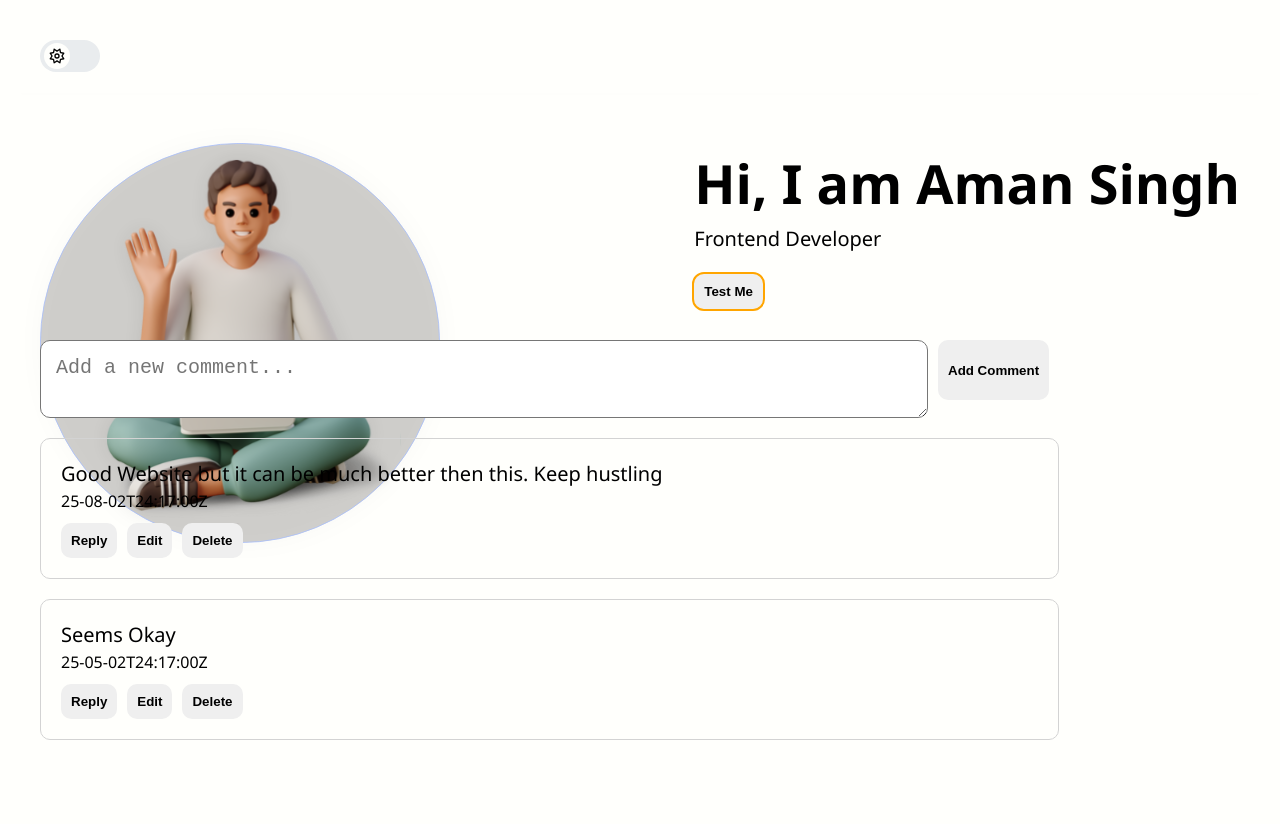
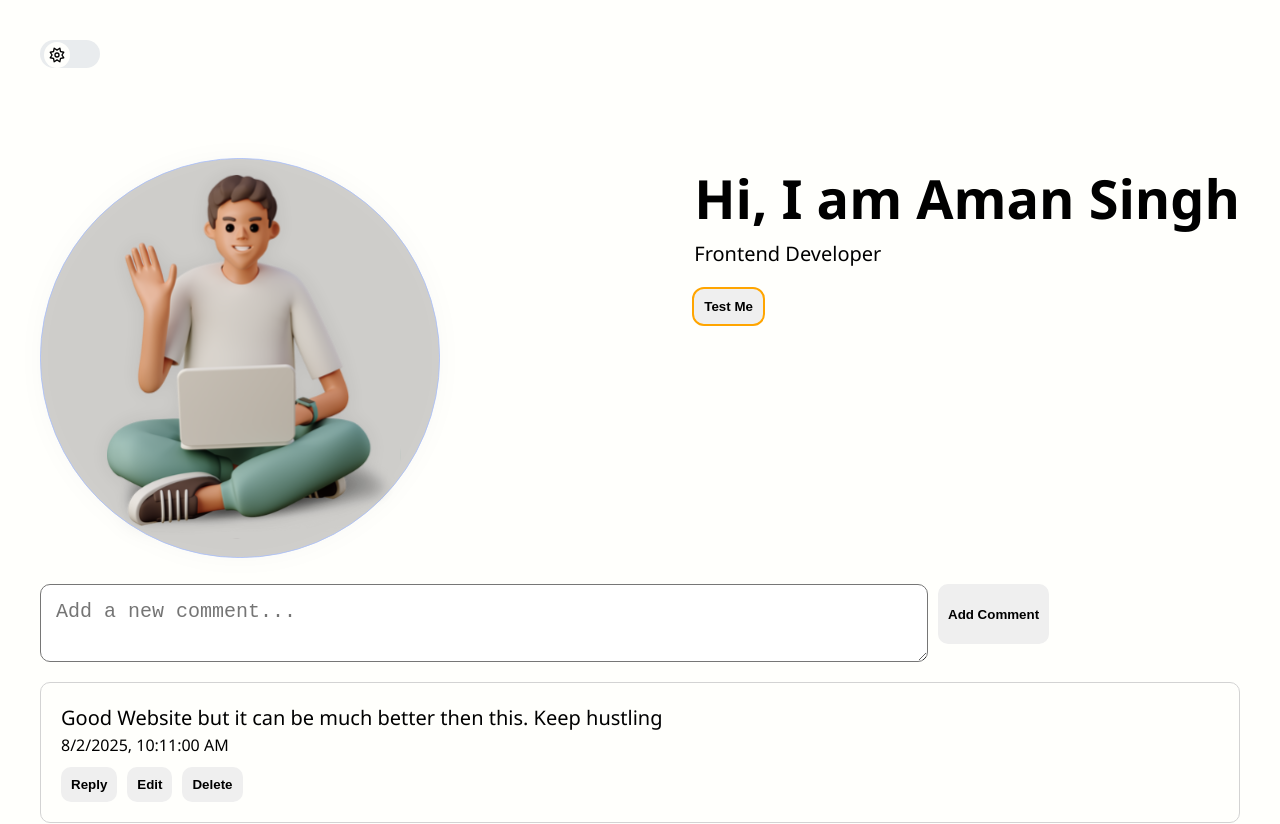
Before and after one commit to AmannSingh98/FoundationProjects, a React (Vite) app: page / in a window 1280 px wide. Shown: the top 824 px of the page. Before the commit the page ends 800 px from the top, so only its background shows below. Built offline with nearby package versions, Linux system fonts and the light colour scheme.

Commit message:
Post Comment feature update

```diff
--- a/src/components/ThemeToggle/ThemeToggle.css
+++ b/src/components/ThemeToggle/ThemeToggle.css
@@ -24,7 +24,7 @@
   height: 26px;
   width: 26px;
   left: 4px;
-  top: 3px;
+  top: 1.5px;
   border-radius: 50%;
   background-color: var(--bg);
   transition: transform 0.4s ease, background-color 0.4s ease;
--- a/src/features/nested-comment/components/NestedComment.css
+++ b/src/features/nested-comment/components/NestedComment.css
@@ -1,7 +1,6 @@
 .comment-section-container {
   display: flex;
   flex-direction: column;
-  position: fixed;
   bottom: 0;
   margin-bottom: 40px;
 }
@@ -21,7 +20,7 @@
 
 .post-comment-section {
   display: flex;
-  margin-bottom: 20px;
+  margin: 20px 0;
 }
 
 /* .reply-comment-section-container {
--- a/src/features/nested-comment/components/NestedComment.tsx
+++ b/src/features/nested-comment/components/NestedComment.tsx
@@ -2,7 +2,7 @@ import { useState } from 'react'
 import commentData from '../data/commentData.json'
 import './NestedComment.css'
 import useNestedComment from '../hooks/useCommentTree'
-import Comment from './Comment'
+import SingleComment from './SingleComment'
 
 // interface nestedCommentProps {}
 
@@ -36,7 +36,13 @@ const NestedComment = () => {
       </div>
       <div className="reply-comment-section-container">
         {updatedCommentData.map(comment => {
-          return <Comment comment={comment} handleReply={postComment} />
+          return (
+            <SingleComment
+              comment={comment}
+              handleReply={postComment}
+              key={comment.id}
+            />
+          )
         })}
       </div>
     </div>
--- a/src/features/nested-comment/components/Comment.tsx
+++ b/src/features/nested-comment/components/SingleComment.tsx
@@ -1,6 +1,13 @@
 import { useState } from 'react'
-import './Comment.css'
-const Comment = ({ comment, handleReply }) => {
+import './SingleComment.css'
+import type { Comment as CommentType } from '../hooks/useCommentTree'
+
+interface singleCommentProps {
+  comment: CommentType
+  handleReply: (id: number | null, content: string) => void
+}
+
+const Comment = ({ comment, handleReply }: singleCommentProps) => {
   const { id, content, timestamp } = comment
   const [isExpand, setIsExpand] = useState(false)
   const [replyContent, setReplyContent] = useState('')
@@ -13,7 +20,7 @@ const Comment = ({ comment, handleReply }) => {
     setReplyContent(e.target.value)
   }
 
-  const handleCommentReply = id => {
+  const handleCommentReply = () => {
     handleReply(id, replyContent)
     setReplyContent('')
   }
@@ -21,7 +28,7 @@ const Comment = ({ comment, handleReply }) => {
   return (
     <section className="reply-section">
       <p>{content} </p>
-      <span>{timestamp}</span>
+      <span>{new Date(timestamp).toLocaleString()}</span>
       <div className="comment-button-container">
         <button onClick={handleExpand}>{isExpand ? 'Hide' : 'Reply'}</button>
         <button>Edit</button>
@@ -41,7 +48,7 @@ const Comment = ({ comment, handleReply }) => {
             <button
               className="post-button"
               type="button"
-              onClick={() => handleCommentReply(id)}
+              onClick={() => handleCommentReply}
             >
               Add Comment
             </button>
--- a/src/features/nested-comment/data/commentData.json
+++ b/src/features/nested-comment/data/commentData.json
@@ -2,12 +2,12 @@
   {
     "id": 1,
     "content": "Good Website but it can be much better then this. Keep hustling",
-    "timestamp": "25-08-02T24:17:00Z",
+    "timestamp": "2025-08-02T10:11Z",
     "replies": [
       {
         "id": 2,
         "content": "Thanks for the feedback",
-        "timestamp": "25-06-02T24:17:00Z",
+        "timestamp": "2025-06-02T10:17Z",
         "replies": []
       }
     ]
@@ -15,7 +15,7 @@
   {
     "id": 3,
     "content": "Seems Okay",
-    "timestamp": "25-05-02T24:17:00Z",
+    "timestamp": "2025-05-02T11:17Z",
     "replies": []
   }
 ]
--- a/src/features/nested-comment/hooks/useCommentTree.ts
+++ b/src/features/nested-comment/hooks/useCommentTree.ts
@@ -1,45 +1,48 @@
 import { useState } from 'react'
 
-const useNestedComment = (commentData: Array<object>) => {
-  const [updatedCommentData, setUpdatedCommentData] =
-    useState<Array<object>>(commentData)
+export interface Comment {
+  id: number
+  content: string
+  timestamp: string
+  replies: Comment[]
+}
+
+const useNestedComment = (commentData: Comment[]) => {
+  const [updatedCommentData, setUpdatedCommentData] = useState(commentData)
 
   const editCommentTree = (
-    tree: Array<object>,
+    tree: Comment[],
     id: number,
-    content: string
-  ) => {
+    newContent: Comment
+  ): Comment[] => {
     return tree.map(comment => {
-      console.log('oye', comment.id)
       if (comment.id === id) {
         return {
           ...comment,
-          replies: [
-            ...comment.replies,
-            { id, content, timestamp: new Date().toISOString(), replies: [] }
-          ]
+          replies: [...comment.replies, newContent]
         }
       } else if (comment.replies && comment.replies.length > 0) {
         return {
           ...comment,
-          replies: editCommentTree(id, content, prev.replies)
+          replies: editCommentTree(comment.replies, id, newContent)
         }
       }
       return comment
     })
   }
 
-  const postComment = (commentId: number, content: string) => {
-    console.log('post comment function')
+  const postComment = (commentId: number | null, content: string) => {
     const newContent = {
-      id: new Date().getTime(),
+      id: Date.now(),
       content,
       timestamp: new Date().toISOString(),
       replies: []
     }
 
     if (commentId) {
-      setUpdatedCommentData(prev => editCommentTree(prev, commentId, content))
+      setUpdatedCommentData(prev =>
+        editCommentTree(prev, commentId, newContent)
+      )
     } else {
       setUpdatedCommentData(prev => [newContent, ...prev])
     }
--- a/src/globals.css
+++ b/src/globals.css
@@ -31,6 +31,8 @@
 }
 
 .main {
+  display: flex;
+  flex-direction: column;
   padding: 40px;
   height: 100vh;
   margin: 0 auto;
--- /dev/null
+++ b/src/pages/Home/Home.css
@@ -0,0 +1,4 @@
+/* .main-content {
+  flex: 1 1 auto;
+  overflow-y: auto;
+} */
--- a/src/pages/Home/Home.tsx
+++ b/src/pages/Home/Home.tsx
@@ -7,7 +7,6 @@ const Home = () => {
     <>
       <ThemeToggle />
       <Resume />
-      <div style={{ display: 'flex', flexGrow: '1' }} />
       <NestedComment />
     </>
   )
```
Also changed, not shown: src/features/nested-comment/components/SingleComment.css (renamed from src/features/nested-comment/components/Comment.css).
